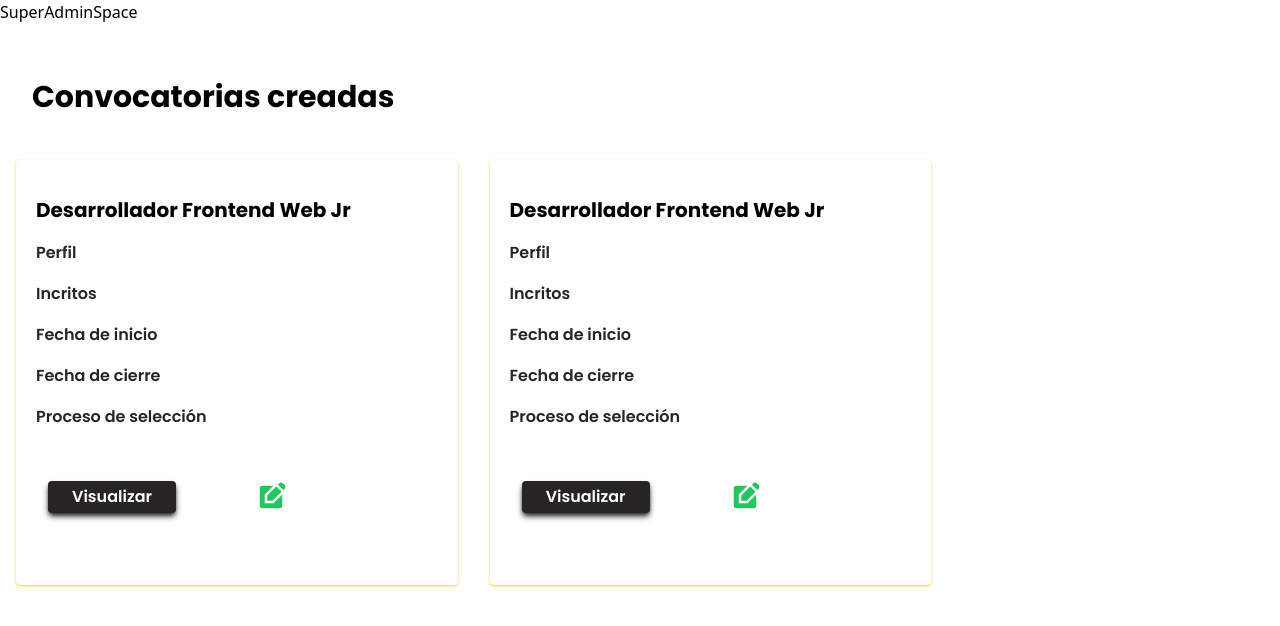
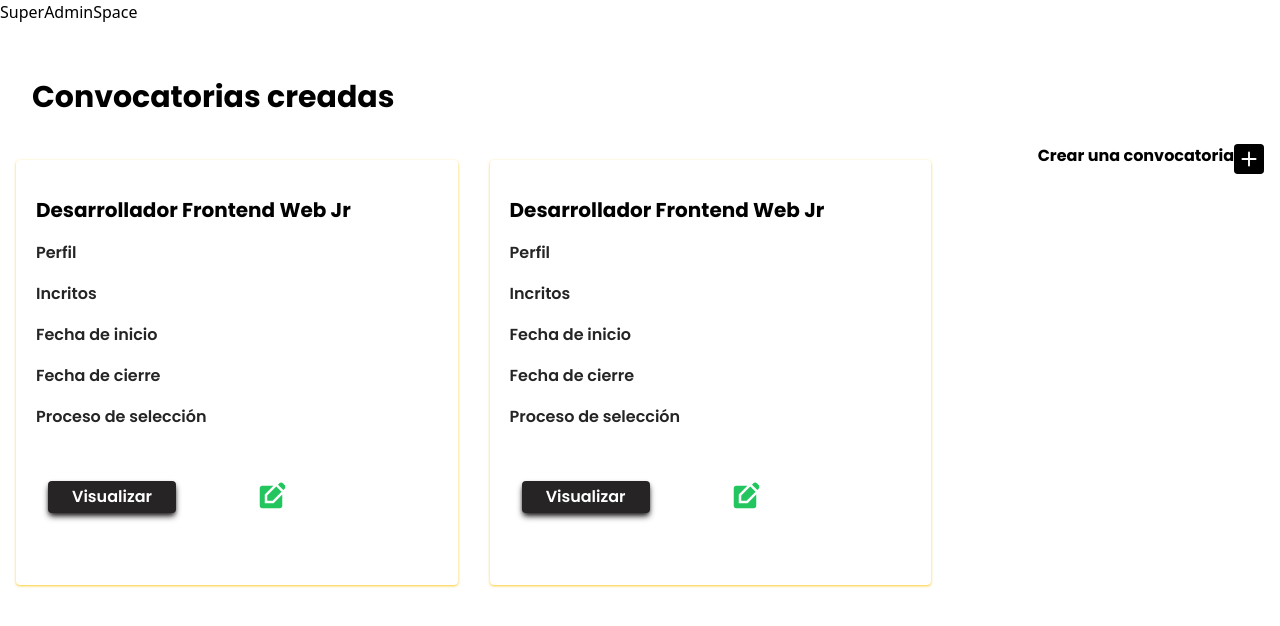
Before and after one commit to programateacademy/PROGRAMATE-SCHOOL-FRONT, a React (Vite) app: page /Superadminspace in a window 1280 px wide. Shown: the top 626 px of the page. Built offline with nearby package versions, Linux system fonts and the light colour scheme.

Commit message:
sticky bottom filled

```diff
--- a/src/components/Footer.jsx
+++ b/src/components/Footer.jsx
@@ -31,8 +31,9 @@ export const Footer = () => {
                     <sub className='flex justify-center flex-col'>
                         <h3 className=' text-center text-lg text-light font-Poppins font-semibold relative '>Sobre el programa</h3>
                         <h4 className='relative left-1/4 text-sm w-56 text-light font-Poppins font-semibold md:w-2/4 md:text-sm'>Lorem ipsum dolor sit amet, consectetur adipiscing elit, sed do eiusmod tempor incididunt ut labore et dolore magna aliqua. Aliquam ultrices sagittis orci a scelerisque purus semper eget duis. Eget sit amet tellus cras adipiscing enim. Ac orci phasellus egestas tellus rutrum. Eget arcu dictum varius duis .</h4>
+                        <Link to="/Login">
                             <button className="bg-yellow text-light py-2 m-2 w-32 relative left-24 md:left-52">Participa ya!</button>
-
+                        </Link>
                     </sub>
                     {/*icons and contact*/}
                     <address className=' flex justify-center items-center flex-col   text-light font-Poppins font-semibold text-lg text-center m-2 sm:m-1 sm:w-56 '>
--- a/src/components/Home/Benefits.jsx
+++ b/src/components/Home/Benefits.jsx
@@ -1,9 +1,20 @@
 import React from "react";
 import { Link } from 'react-router-dom';
 
+
+
+
+
 export const Benefist = () => {
   return (
+
+
     <main className="mx-6 md:mx-24">
+      <section className="flex items-end justify-end absolute right-4">
+        <Link to="/Login" >
+          <button className="  mx-auto bg-yellow text-light shadow-md shadow-dark/50 hover:bg-dark text-center text-sm font-Poppins font-medium fixed bottom-4 right-4 px-4 py-2 rounded-md">Participa ya!</button>
+        </Link>
+      </section>
       {/*Program benefits*/}
 
       <section className="">
@@ -11,9 +22,9 @@ export const Benefist = () => {
           <h1 className="text-dark mx-4 pb-4 font-bold font-Poppins text-2xl">
             Beneficios del programa
           </h1>
-          <hr className="border-2 border-yellow w-48 ml-4 lg:w-64"/>
+          <hr className="border-2 border-yellow w-48 ml-4 lg:w-64" />
           <p className="mx-4 pt-4 pb-6 font-light font-Nunito text-base lg:text-xl">
-            Creemos que la educación<br/>cambia vidas
+            Creemos que la educación<br />cambia vidas
           </p>
         </object>
 
@@ -66,21 +77,21 @@ export const Benefist = () => {
               <span className="text-yellow"> 8 MESES</span>
             </h1>
             <p className="text-left mx-4 py-8 font-Nunito md:text-lg">
-                Lorem ipsum dolor sit amet, consectetur adipiscing elit, sed do.<br/> <br/>
+              Lorem ipsum dolor sit amet, consectetur adipiscing elit, sed do.<br /> <br />
 
-                incididunt ut labore et dolore.<br/> <br/>
+              incididunt ut labore et dolore.<br /> <br />
 
-                Aliquam ultrices sagittis orci<br/> <br/>
+              Aliquam ultrices sagittis orci<br /> <br />
 
-                purus semper eget duis. Eget sit amet tellus.<br/> <br/>
+              purus semper eget duis. Eget sit amet tellus.<br /> <br />
 
               <span className="text-yellow">Ac orci phasellus egestas</span>
             </p>
 
             {/*Program logos*/}
             <article className="flex justify-around pb-9">
-                <img src={"https://github.com/MariaHerrera03/ImageBank/blob/main/Progr%C3%A1mateSchool/educamas-color.png?raw=true"} width={100} alt="Logo-Educamas"/>
-                <img src={"https://github.com/MariaHerrera03/ImageBank/blob/main/Progr%C3%A1mateSchool/brillas-color.png?raw=true"} width={100} alt="logo-brillas"/>
+              <img src={"https://github.com/MariaHerrera03/ImageBank/blob/main/Progr%C3%A1mateSchool/educamas-color.png?raw=true"} width={100} alt="Logo-Educamas" />
+              <img src={"https://github.com/MariaHerrera03/ImageBank/blob/main/Progr%C3%A1mateSchool/brillas-color.png?raw=true"} width={100} alt="logo-brillas" />
             </article>
 
             {/*Button to apply to the program*/}
@@ -107,7 +118,7 @@ export const Benefist = () => {
               venenatis tellus in. Nam aliquam sem et tortor consequat id
               porta nibh venenatis. Pretium vulputate sapien nec sagittis
               aliquam malesuada bibendum. Consectetur libero id faucibus nisl.
-                Tincidunt id aliquet risus feugiat.<br/> <br/>
+              Tincidunt id aliquet risus feugiat.<br /> <br />
               Viverra nam libero justo laoreet. Purus ut faucibus pulvinar elementum integer enim. Massa tincidunt nunc pulvinar sapien et ligula ullamcorper. Ac tincidunt vitae semper quis. Donec ultrices tincidunt arcu non sodales neque sodales. Sodales ut etiam sit amet nisl purus in. Donec ac odio tempor orci dapibus ultrices in.
             </p>
           </object>
--- a/src/components/SuperAdminSpace/Card.jsx
+++ b/src/components/SuperAdminSpace/Card.jsx
@@ -77,7 +77,7 @@ const [procesoSeleccion, setProcesoSeleccion] = useState(tarjeta.procesoSeleccio
 export default Card*/}
 import React, { useState } from 'react'
 import { MdEditSquare } from 'react-icons/md'
-
+import { BsFillPlusSquareFill } from 'react-icons/bs'
 
 
 const Card = () => {
@@ -115,12 +115,20 @@ const Card = () => {
 
     return (
         <>
+
+
             {/*Titles*/}
             <sub>
                 <h1 className='pt-5 font-bold text-2xl   font-Poppins  md:inset-x-12 md:text-xl lg:text-3xl lg:m-8'>
                     Convocatorias creadas
                 </h1>
             </sub>
+            <figure className='flex space-x-4 absolute right-4'>
+                <button className='flex' >
+                    <p className='text-black font-Poppins font-bold' >Crear una convocatoria</p>
+                    <BsFillPlusSquareFill className='text-black bg-ligth text-3xl'/>
+                </button>
+            </figure>
 
             <section className='flex flex-col w-fit md:flex-row md:inset-x-12 mt-12 md:mt-0'>
                 <section className='flex flex-col p-5 space-y-4 m-4 shadow shadow-yellow/70 rounded '>
@@ -169,7 +177,7 @@ const Card = () => {
 
                 </section>
 
-                {/**otra tarjeta */}
+                {/*Another card */}
                 <section className='flex flex-col p-5 space-y-4 m-4 shadow shadow-yellow/70 rounded '>
                     <h2 className='font-bold font-Poppins pt-4 md:text-xl lg:text-1xl'>
                         Desarrollador Frontend Web Jr
```
Lines whose indentation alone changed are shown as unchanged.
